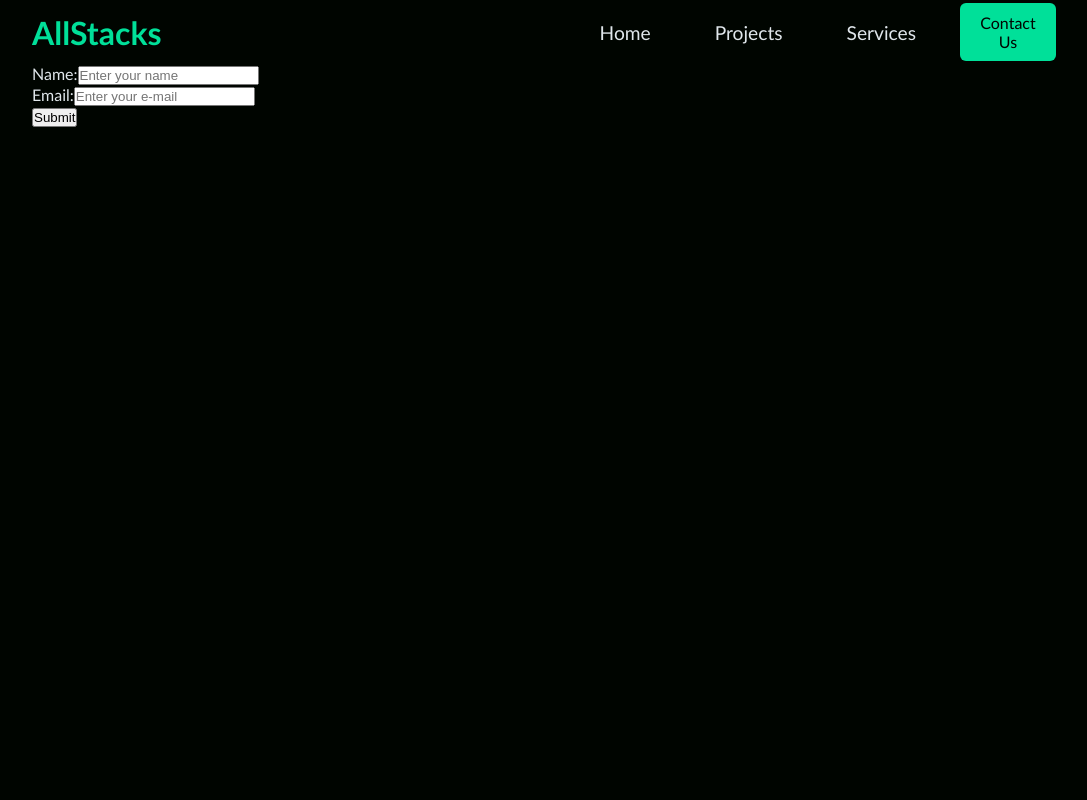
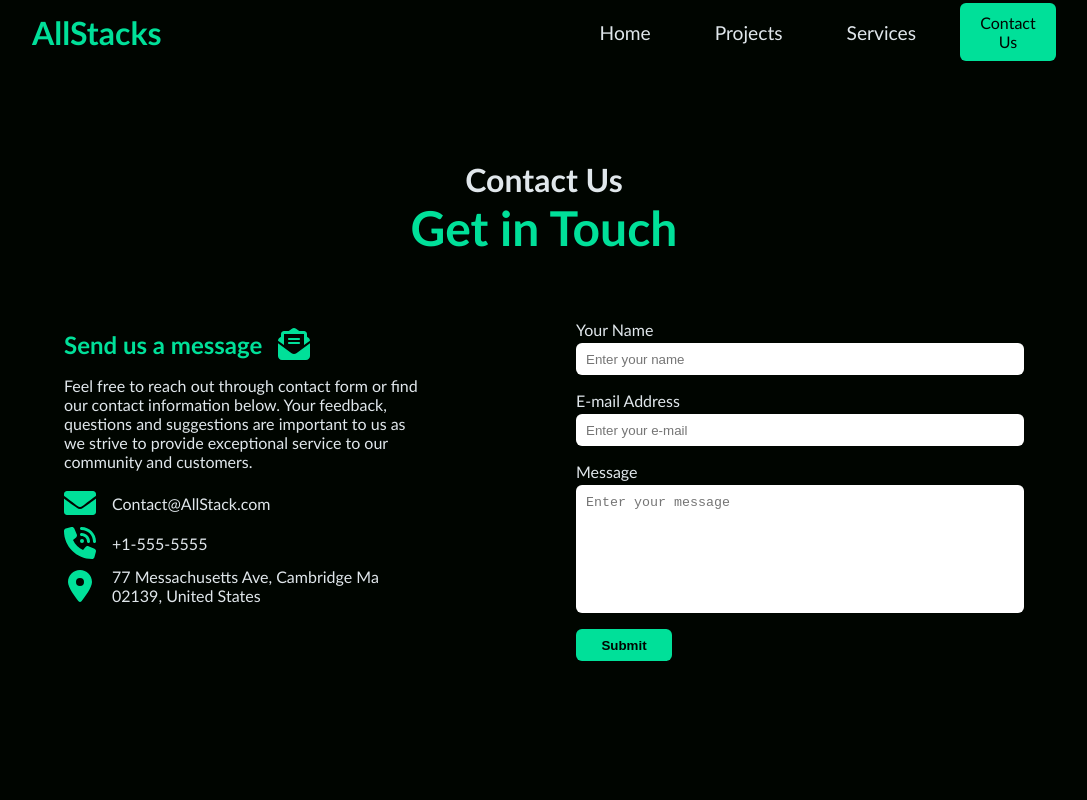
Before and after one commit to RowDev727/MySite, a React (Vite) app in the folder frontend/: page /contact in a window 1280 px wide. Shown: the top 800 px of the page, without its empty margins (96-1183 px from the left). Built offline with nearby package versions, Linux system fonts and the light colour scheme; no server answers.

Commit message:
Contact Page Working

```diff
--- a/frontend/src/components/newsletter/Newsletter.module.css
+++ b/frontend/src/components/newsletter/Newsletter.module.css
@@ -1,12 +1,14 @@
 .newsletterContainer {
     color: white;
+    height: 12rem;
+    display: grid;
+    align-items: center;
 }
 
 .newsletter {
     display: grid;
     grid-template-columns: 2fr 1fr;
     align-items: baseline;
-    margin: 4rem;
     gap: 2rem;
 
 }
--- a/frontend/src/pages/contact/Contact.jsx
+++ b/frontend/src/pages/contact/Contact.jsx
@@ -2,6 +2,11 @@ import styles from './Contact.module.css'
 import Newsletter from '../../components/newsletter/Newsletter'
 import { useState } from 'react'
 import { object, string } from 'yup'
+import { FaEnvelope } from 'react-icons/fa'
+import { FaPhoneVolume } from 'react-icons/fa6'
+import { FaLocationDot } from 'react-icons/fa6'
+import { FaEnvelopeOpenText } from 'react-icons/fa6'
+import Test from '../../components/testing/Test'
 
 const Contact = () => {
   const [formData, setFormData] = useState({
@@ -70,9 +75,24 @@ const Contact = () => {
     <>
       <div className={`${styles.contactPageContainer}`}>
         <div className={`${styles.contactFormContainer} container`}>
+          <div className={`${styles.contactHeading}`}>
+            <h3>Contact Us</h3>
+            <h1>Get in Touch</h1>
+          </div>
+          <div className={`${styles.contactFormBody}`}>
+            <div className={`${styles.contactLeft}`}>
+              <h2 className={`${styles.contactLeftTitle}`}>Send us a message<FaEnvelopeOpenText/></h2>
+              <p className={`${styles.contactLeftText}`}>Feel free to reach out through contact form or find our contact information below.  Your feedback, questions and suggestions are important to us as we strive to provide exceptional service to our community and customers.</p>
+              <ul>
+                <li className={`${styles.contactLeftInfo}`}><FaEnvelope/><p className={`${styles.contactLeftInfoText}`}>Contact@AllStack.com</p></li>
+                <li className={`${styles.contactLeftInfo}`}><FaPhoneVolume/><p className={`${styles.contactLeftInfoText}`}>+1-555-5555</p></li>
+                <li className={`${styles.contactLeftInfo}`}><FaLocationDot/><p className={`${styles.contactLeftInfoText}`}>77 Messachusetts Ave, Cambridge Ma 02139, United States</p></li>
+              </ul>
+            </div>
+            <div className={`${styles.contactRight}`}>
               <form className={`${styles.contactForm}`} onSubmit={handleSubmit}>
                 <div className={`${styles.contactFormGroup}`}>
-              <label className={`${styles.contactFormLabel}`}>Name:</label>
+                  <label className={`${styles.contactFormLabel}`}>Your Name</label>
                   <input
                     className={`${styles.contactFormInput}`}
                     type='text'
@@ -83,7 +103,7 @@ const Contact = () => {
                     {errors.name && <div className={`${styles.contactFormError}`}>{errors.name}</div>}
                 </div>
                 <div className={`${styles.contactFormGroup}`}>
-              <label className={`${styles.contactFormLabel}`}>Email:</label>
+                  <label className={`${styles.contactFormLabel}`}>E-mail Address</label>
                   <input
                     className={`${styles.contactFormInput}`}
                     type='text'
@@ -93,23 +113,29 @@ const Contact = () => {
                     onChange={handleChange} />
                     {errors.email && <div className={`${styles.contactFormError}`}>{errors.email}</div>}
                 </div>
-            {/* <div className={`${styles.contactFormGroup}`}>
-              <label className={`${styles.contactFormLabel}`}>Message:</label>
+                <div className={`${styles.contactFormGroup}`}>
+                  <label className={`${styles.contactFormLabel}`}>Message</label>
                   <textarea
-                className={`${styles.contactFormTextarea}`}
+                    className={`${styles.contactFormInput} ${styles.contactFormInputTextarea}`}
                     name='message'
                     rows='6'
                     placeholder='Enter your message'
                     onChange={handleChange}>
                   </textarea>
                   {errors.message && <div className={`${styles.contactFormError}`}>{errors.message}</div>}
-            </div> */}
+                </div>
                 <button className={`${styles.contactFormSubmitBtn}`} type='submit'>Submit</button>
                 {formValid && <div className={`${styles.contactFormStatus}`}>Form Submitted!</div>}
               </form>
             </div>
           </div>
-      <div><Newsletter /></div>
+
+
+
+
+        </div>
+      </div>
+      <div><Test/></div>
     </>
   )
 }
--- a/frontend/src/pages/contact/Contact.module.css
+++ b/frontend/src/pages/contact/Contact.module.css
@@ -2,4 +2,125 @@
     /* border: 2px solid var(--color-primary-green); */
     color: var(--color-grey-100);
     height: calc(100vh - 4rem);
+    /* background: var(--color-grey-100); */
 }
+
+.contactFormContainer {
+    padding: 2rem;
+}
+
+.contactHeading {
+    text-align: center;
+    margin-top: 4rem;
+    margin-bottom: 4rem;
+}
+
+.contactHeading h3 {
+    font-size: 2rem;
+}
+
+.contactHeading h1 {
+    font-size: 3rem;
+}
+
+.contactLeft {
+    display: flex;
+    flex-direction: column;
+    justify-content: start;
+    align-items: flex-start;
+    padding-top: .5rem;
+}
+
+.contactFormBody {
+    display: grid;
+    grid-template-columns: 1fr 1fr;
+    gap: 4rem;
+}
+
+.contactLeft svg {
+    color: var(--color-primary-green);
+    font-size: 2rem;
+}
+
+.contactLeftTitle {
+    color: var(--color-primary-green);
+    margin-bottom: 1rem;
+    display: flex;
+    align-items: center;
+}
+
+.contactLeftTitle svg {
+    margin-left: 1rem;
+    font-size: 2rem;
+}
+
+.contactLeftText {
+    margin-bottom: 1rem;
+    width: 80%;
+}
+
+.contactLeftInfo {
+    margin-bottom: .5rem;
+    display: flex;
+    align-items: center;
+}
+
+.contactLeftInfoText {
+    margin-left: 1rem;
+    width: 60%;
+}
+
+.contactForm {
+    display: flex;
+    flex-direction: column;
+    align-items: start;
+}
+
+.contactFormGroup {
+    display: flex;
+    flex-direction: column;
+    margin-bottom: 1rem;
+    width: 100%;
+
+}
+
+.contactFormError {
+    color: red;
+}
+
+.contactFormLabel {
+    margin-bottom: .25rem;
+}
+
+.contactFormSubmitBtn {
+    border-radius: 6px;
+    outline: none;
+    border: 2px solid transparent;
+    height: 2rem;
+    display: flex;
+    justify-content: center;
+    align-items: center;
+    color: var(--color-primary-dark);
+    background: var(--color-primary-green);
+    width: 6rem;
+    font-weight: 600;
+}
+
+.contactFormSubmitBtn:hover {
+    color: var(--color-primary-green);
+    background: var(--color-primary-dark);
+    border: 2px solid var(--color-primary-green);
+}
+
+.contactFormInput {
+    padding: .5rem;
+    border-radius: 6px;
+    outline: none;
+    border: 2px solid transparent;
+    height: 2rem;
+}
+
+.contactFormInputTextarea {
+    height: 8rem;
+    resize: none;
+}
```
Also changed, not shown: 2 other files (tests, documents, lock files or other folders). Lines whose indentation alone changed are shown as unchanged.
